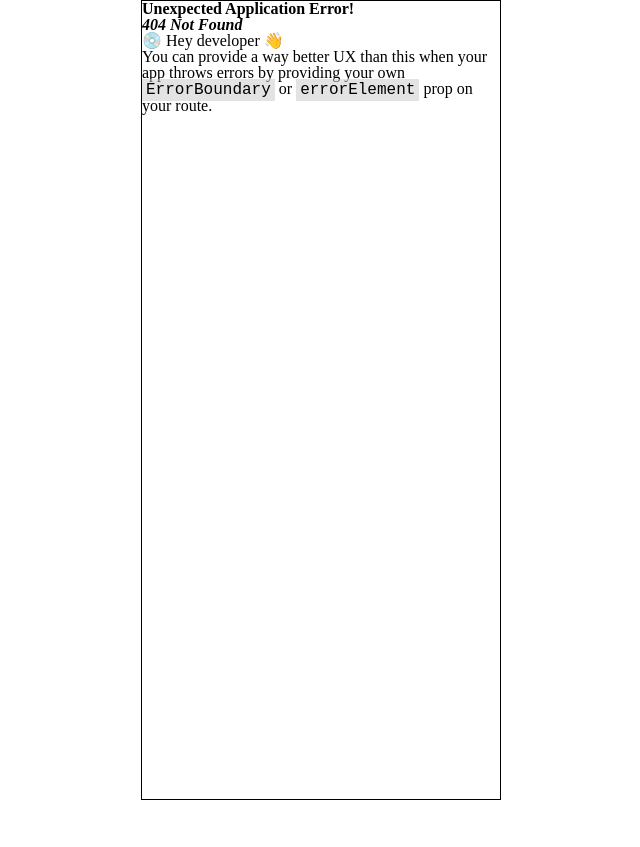
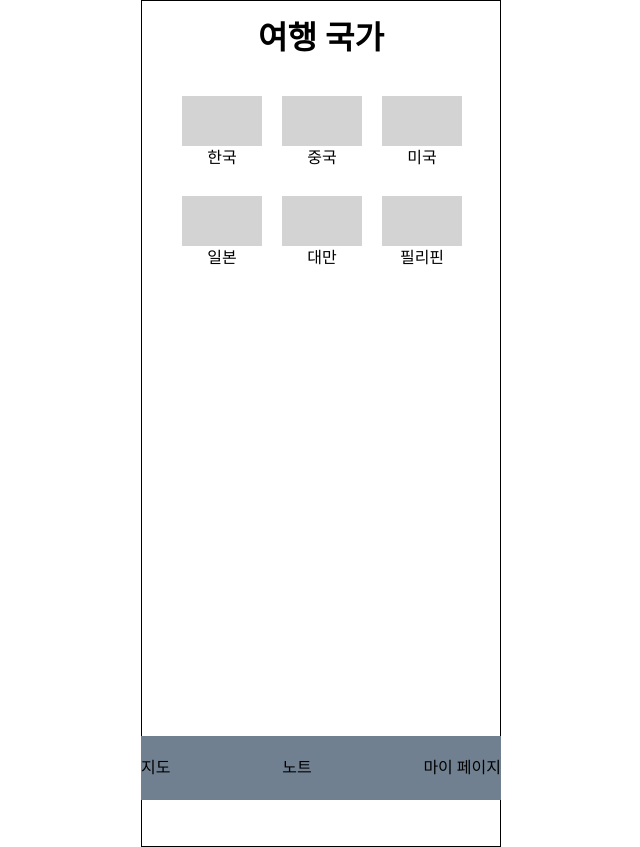
Before and after one commit to teo-sprint-16-3/client, a React (Vite) app: page /my/stamp in a window 1280 px wide. Before the commit this address had no page. Shown: the whole page, without its empty margins (319-959 px from the left). Before the commit the page ends 800 px from the top, so only its background shows below. Built offline with nearby package versions, Linux system fonts and the light colour scheme.

Commit message:
feat: stamp 페이지 추가

```diff
--- /dev/null
+++ b/src/components/Stamp/Header/index.module.scss
@@ -0,0 +1,5 @@
+.header {
+  display: flex;
+  justify-content: center;
+  align-items: center;
+}
--- /dev/null
+++ b/src/components/Stamp/Header/index.tsx
@@ -0,0 +1,9 @@
+import styles from "./index.module.scss";
+
+export default function Header() {
+  return (
+    <div className={styles.header}>
+      <h1>여행 국가</h1>
+    </div>
+  );
+}
--- /dev/null
+++ b/src/components/Stamp/index.module.scss
@@ -0,0 +1,31 @@
+.container {
+  padding: 10px 30px;
+}
+.stamp {
+  width: 300px;
+  height: 750px;
+}
+.noStamp {
+  display: flex;
+  justify-content: center;
+  align-items: center;
+  width: 300px;
+  height: 750px;
+}
+.stampBox {
+  float: left;
+  justify-content: space-between;
+  width: 80px;
+  height: 80px;
+  margin: 10px;
+}
+.nameBox {
+  display: flex;
+  justify-content: center;
+  margin-top: 4px;
+}
+.flag {
+  width: 80px;
+  height: 50px;
+  background-color: lightgray;
+}
--- /dev/null
+++ b/src/components/Stamp/index.tsx
@@ -0,0 +1,37 @@
+import { useEffect } from "react";
+
+import styles from "./index.module.scss";
+
+interface StampProps {
+  flag: string;
+  name: string;
+}
+
+export default function Sample() {
+  const stampList: StampProps[] = [
+    { flag: "", name: "한국" },
+    { flag: "", name: "중국" },
+    { flag: "", name: "미국" },
+    { flag: "", name: "일본" },
+    { flag: "", name: "대만" },
+    { flag: "", name: "필리핀" },
+  ];
+  return (
+    <div className={styles.container}>
+      {stampList.length ? (
+        <div className={styles.stamp}>
+          {stampList.map(({ flag, name }) => {
+            return (
+              <div className={styles.stampBox}>
+                <div className={styles.flag}></div>
+                <div className={styles.nameBox}>{name}</div>
+              </div>
+            );
+          })}
+        </div>
+      ) : (
+        <div className={styles.noStamp}> 획득한 스템프가 없습니다. </div>
+      )}
+    </div>
+  );
+}
--- /dev/null
+++ b/src/pages/StampPage/index.tsx
@@ -0,0 +1,15 @@
+import Header from "../../components/Stamp/Header";
+import Stamp from "../../components/Stamp";
+import GNB from "../../components/GNB";
+
+const StampPage = () => {
+  return (
+    <div>
+      <Header />
+      <Stamp />
+      <GNB />
+    </div>
+  );
+};
+
+export default StampPage;
--- a/src/routes.tsx
+++ b/src/routes.tsx
@@ -3,6 +3,7 @@ import App from "./App";
 import Sample from "./components/Sample";
 import { Note } from "./pages/Note";
 import MyPage from "./pages/MyPage";
+import StampPage from "./pages/StampPage";
 import WorldMapPage from "./pages/WorldMapPage";
 import CreateNotePage from "./pages/note/CreateNotePage";
 
@@ -31,4 +32,8 @@ export const router = createBrowserRouter([
     path: "/my",
     element: <MyPage />,
   },
+  {
+    path: "/my/stamp",
+    element: <StampPage />,
+  },
 ]);
```
Also changed, not shown: src/pages/StampPage/index.module.scss (added).
